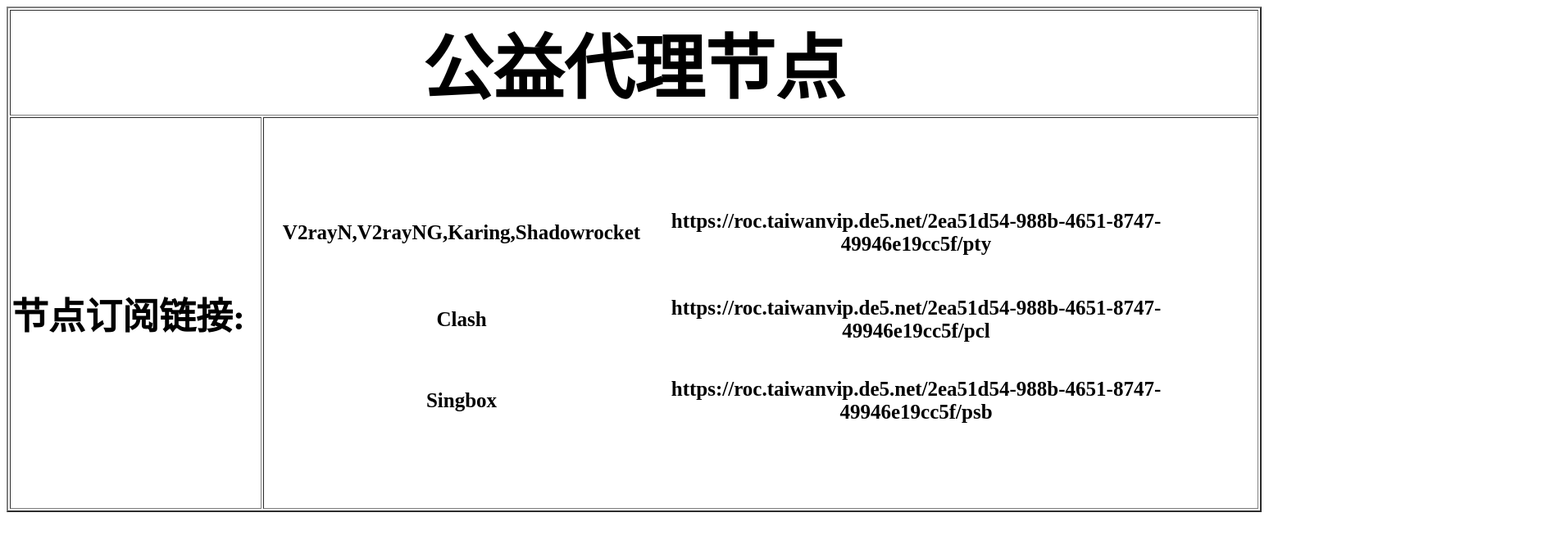
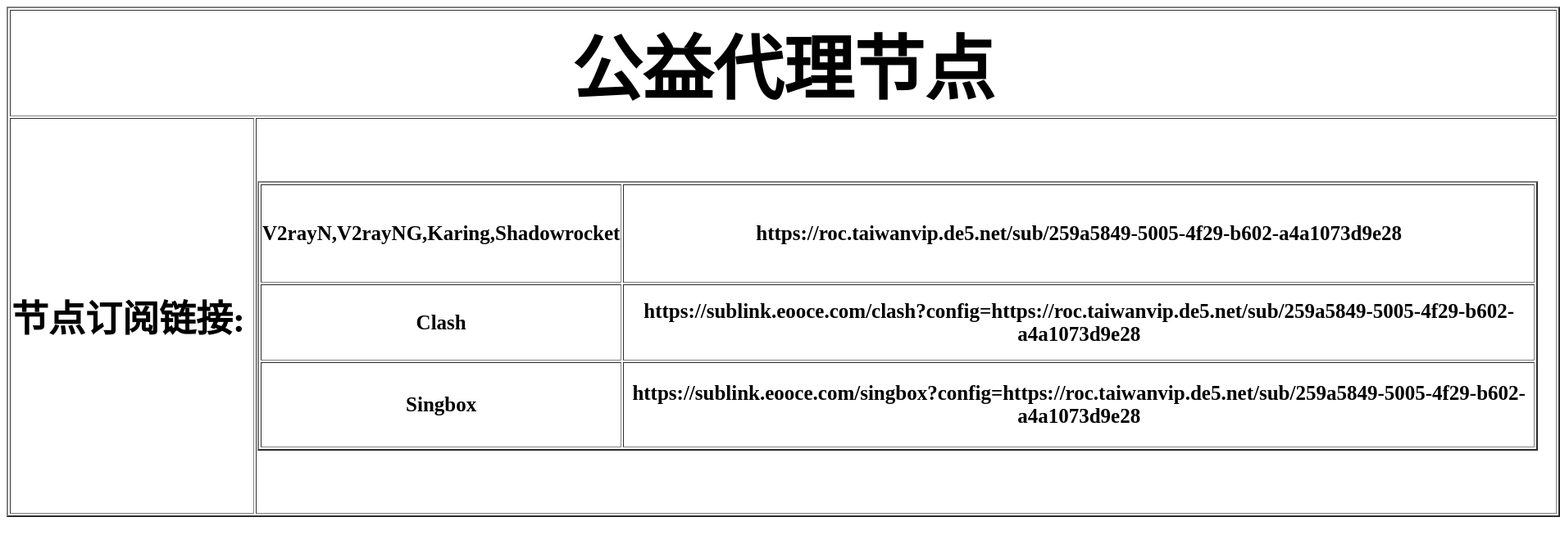
Before and after one commit to taiwanvipbest1912/TWVIP520, a plain HTML site: page index.html in a window 1280 px wide. Shown: the whole page at 82% size, 1903 px wide, since content can reach past the window. Drawn offline with Linux system fonts and the light colour scheme.

Commit message:
更新 index.html

```diff
--- a/index.html
+++ b/index.html
@@ -18,24 +18,24 @@
 </head>
 
 <body>
-<table width="1531" height="583" border="2" align="center">
+<table width="1895" height="623" border="2" align="center">
   <tr>
     <th height="100" colspan="2" class="zt" scope="col"><span class="zt3"><span class="zt1">公益代理节点</span></span></th>
   </tr>
   <tr>
-    <td width="303" height="474" class="zt"><span class="zt2"><span class="zt3">节点订阅链接:</span></span></td>
-    <td width="1210" class="tk"><table width="1111" border="0">
+    <td width="294" height="474" class="zt"><span class="zt2"><span class="zt3">节点订阅链接:</span></span></td>
+    <td width="1583" class="tk"><table width="1562" border="2">
       <tr>
-        <th width="474" height="116" class="zt4" scope="col"><span class="zt5"><span class="tk"><span class="zt2">V2rayN,V2rayNG,Karing,Shadowrocket</span></span></span></th>
-        <th width="627" class="zt5" scope="col"><span class="zt2">https://roc.taiwanvip.de5.net/2ea51d54-988b-4651-8747-49946e19cc5f/pty</span></th>
+        <th width="433" height="116" class="zt4" scope="col"><span class="zt5"><span class="tk"><span class="zt2">V2rayN,V2rayNG,Karing,Shadowrocket</span></span></span></th>
+        <th width="1111" class="zt5" scope="col"><span class="zt2">https://roc.taiwanvip.de5.net/sub/259a5849-5005-4f29-b602-a4a1073d9e28</span></th>
       </tr>
       <tr>
         <td height="89" class="zt1"><div align="center" class="zt2">Clash</div></td>
-        <td class="zt5"><div align="center" class="zt2">https://roc.taiwanvip.de5.net/2ea51d54-988b-4651-8747-49946e19cc5f/pcl</div></td>
+        <td class="zt5"><div align="center" class="zt2">https://sublink.eooce.com/clash?config=https://roc.taiwanvip.de5.net/sub/259a5849-5005-4f29-b602-a4a1073d9e28</div></td>
       </tr>
       <tr>
         <td height="100" class="zt1"><div align="center" class="zt2">Singbox</div></td>
-        <td class="zt5"><div align="center" class="zt2">https://roc.taiwanvip.de5.net/2ea51d54-988b-4651-8747-49946e19cc5f/psb</div></td>
+        <td class="zt5"><div align="center" class="zt2">https://sublink.eooce.com/singbox?config=https://roc.taiwanvip.de5.net/sub/259a5849-5005-4f29-b602-a4a1073d9e28</div></td>
       </tr>
     </table></td>
   </tr>
```
